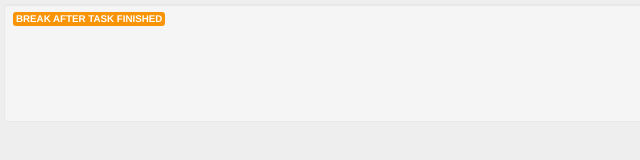
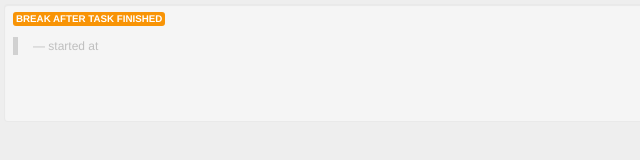
Before and after one commit to shamoh/timout, a plain HTML site: page war/popup-break.html in a window 1280 px wide. Shown: the full height of the page, 0-640 px from the left. Drawn offline with Linux system fonts and the light colour scheme.

Commit message:
Added started time to popup page.

```diff
--- a/war/popup-break.html
+++ b/war/popup-break.html
@@ -62,6 +62,7 @@
 		<span class="label warning">Break after task finished</span><p>
 		<blockquote>
 			<p id="taskDescription" style="font-weight: bold;"></p>
+			<small>started at <span id="pomodoroStart"></span></small>
 		</blockquote>
 	</div>
 
```
Also changed, not shown: war/popup-pomodoro.html (+1 -0 lines).
